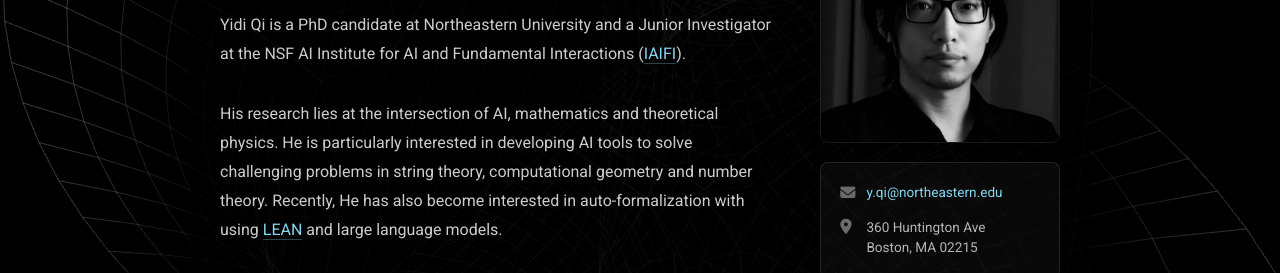
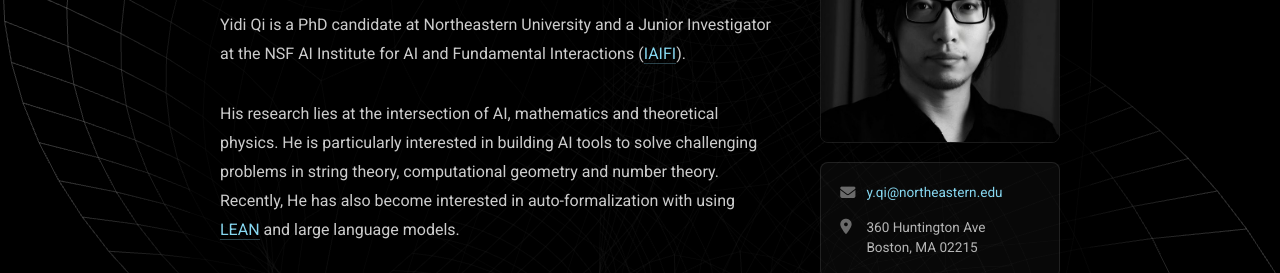
Before and after one commit to yidiq7/yidiq7.github.io, a plain HTML site: page index.html in a window 1280 px wide. Shown: the part 207-480 px from the top of the page. Drawn offline with nearby package versions, Linux system fonts and the light colour scheme; no server answers; animation ran at ten frames a second.

Commit message:
Change Wording

```diff
--- a/index.html
+++ b/index.html
@@ -41,7 +41,7 @@
 
                         <p class="hero-description">
                             His research lies at the intersection of AI, mathematics and theoretical physics.
-                            He is particularly interested in developing AI tools to solve challenging problems
+                            He is particularly interested in building AI tools to solve challenging problems
                             in string theory, computational geometry and number theory. Recently, He has also become
                             interested in auto-formalization with using <a href="https://leanprover-community.github.io" target="_blank" class="inline-link">LEAN</a>
                             and large language models.
```
